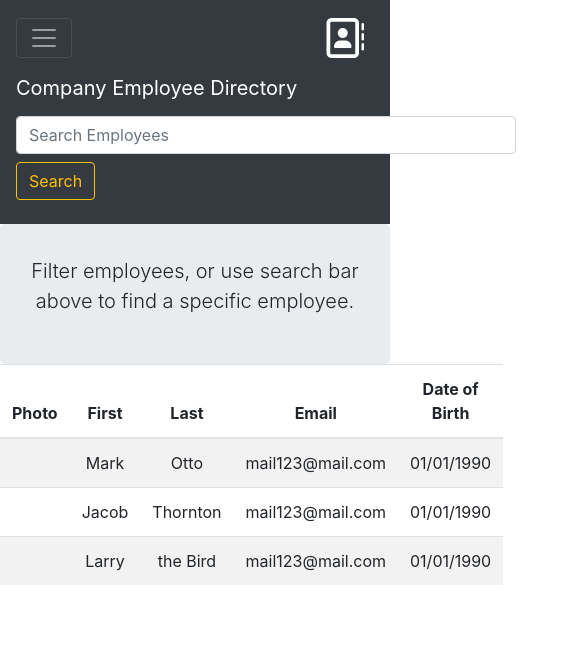
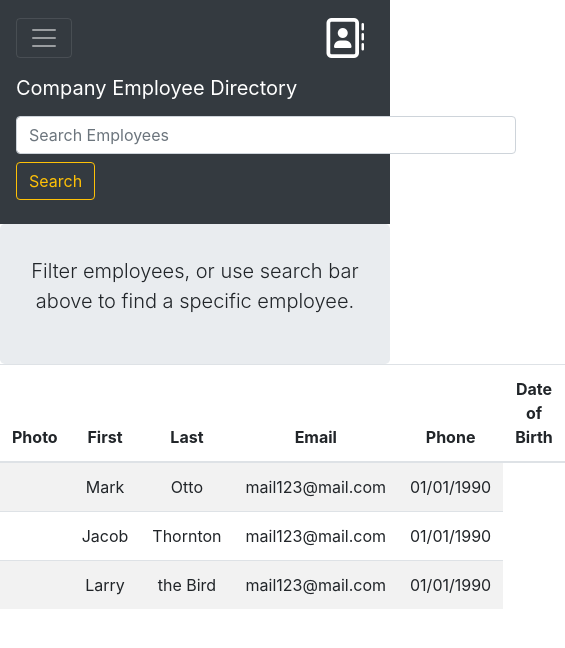
Before and after one commit to mr-andersen523/homework19, a React (Create React App) app in the folder employee-directory/: page / in a window 390 px wide. Shown: the top 648 px of the page, 565 px wide, since content can reach past the window. Built offline with nearby package versions, Linux system fonts and the light colour scheme.

Commit message:
added phone column. Removed prop, switch to const

```diff
--- a/employee-directory/src/components/Table.js
+++ b/employee-directory/src/components/Table.js
@@ -1,7 +1,7 @@
 import React from "react";
 import TableBody from "./TableBody"
 
-function Table(prop) {
+const Table = () => {
 return (
     <table className="table table-striped text-center table-hover">
 <thead>
@@ -10,6 +10,7 @@ return (
     <th scope="col">First</th>
     <th scope="col">Last</th>
     <th scope="col">Email</th>
+    <th scope="col">Phone</th>
     <th scope="col">Date of Birth</th>
     </tr>
 
```
